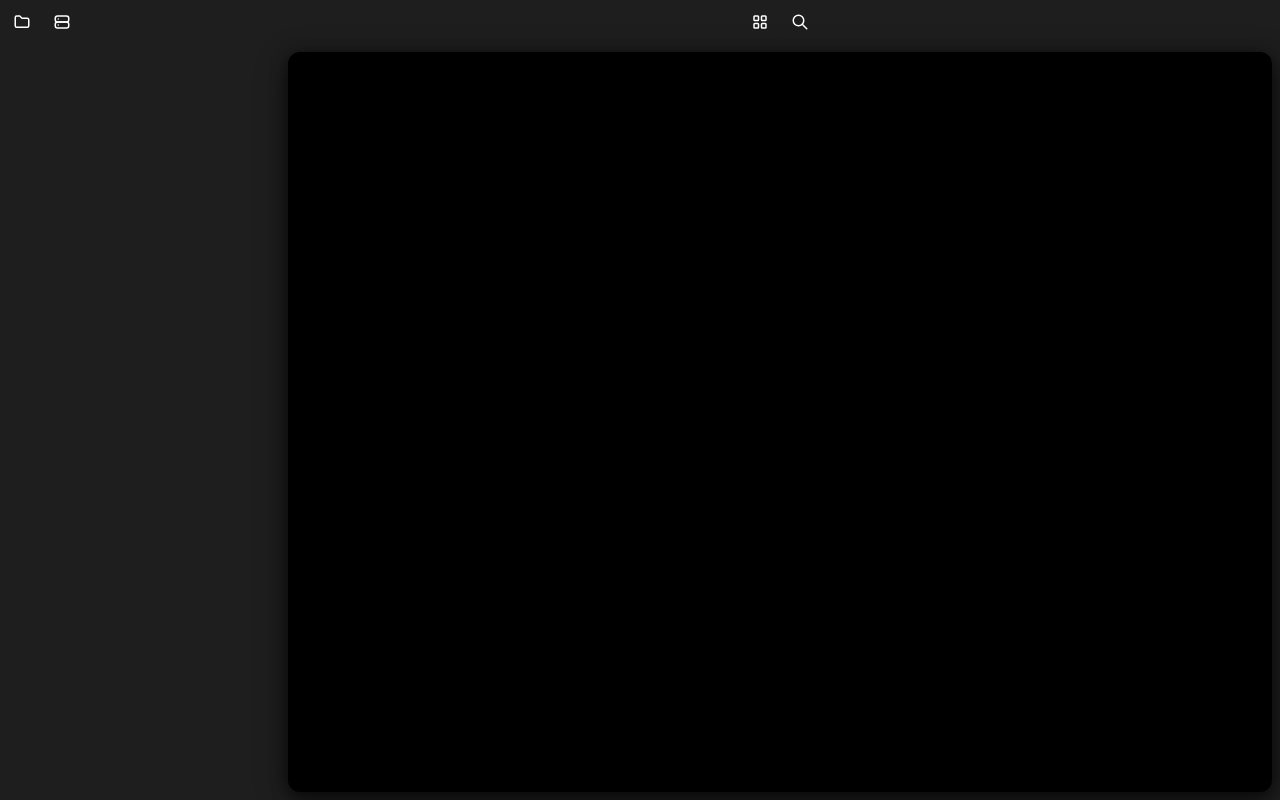
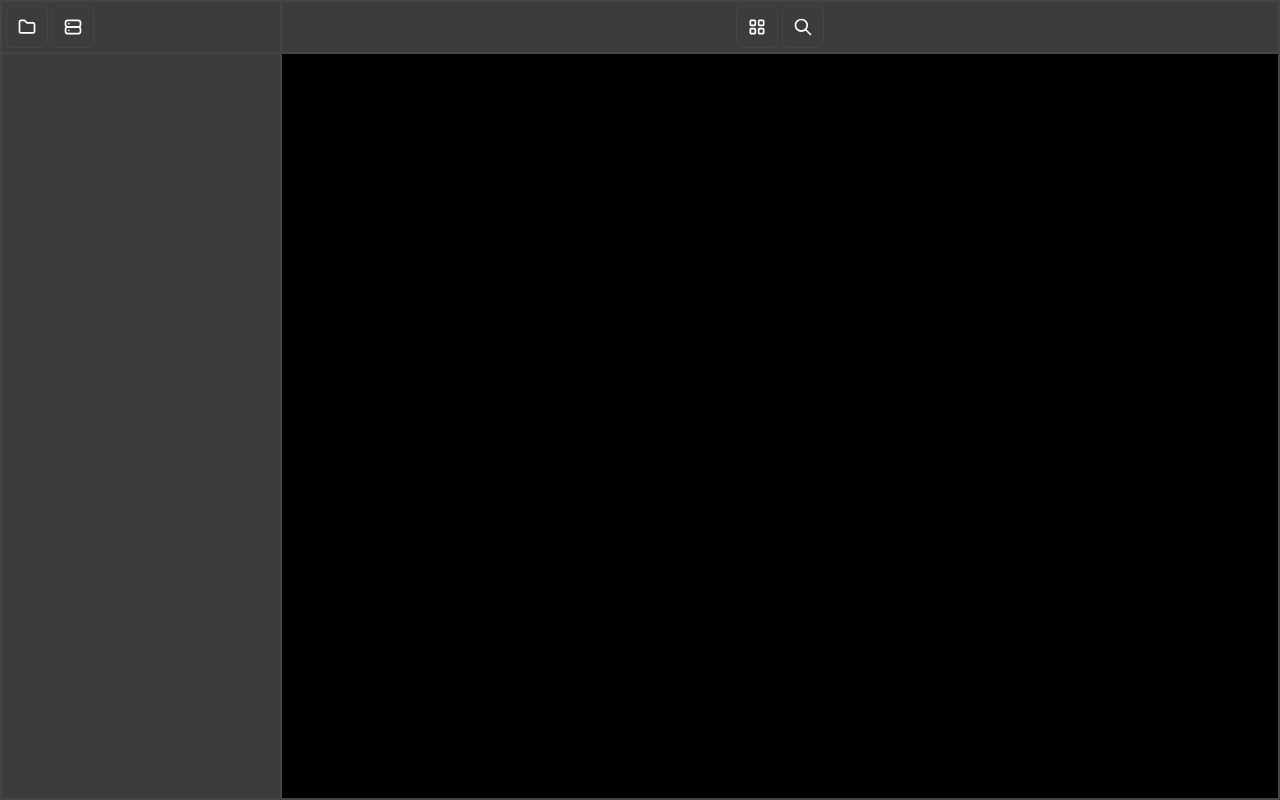
Before and after one commit to serafim-external/ScanMark4, a React (Vite) app in the folder frontend/: page / in a window 1280 px wide. Built offline with nearby package versions, Linux system fonts and the light colour scheme.

Commit message:
Обновлены стили компонентов: изменены цвета фонов, добавлены границы, увеличены размеры иконок для улучшения визуального восприятия

```diff
--- a/frontend/src/App.css
+++ b/frontend/src/App.css
@@ -3,17 +3,19 @@
   height: 100vh;
   display: grid;
   grid-template-columns: 280px 1fr;
-  grid-template-rows: 44px 1fr;
+  grid-template-rows: 52px 1fr;
   grid-gap: 0;
   padding: 0;
-  background-color: #1e1e1e;
+  background-color: #000000;
   font-family: 'Inter', sans-serif;
+  border: 1px solid #454545;
 }
 
 .sources-panel {
   grid-row: 1;
   grid-column: 1;
-  background-color: #1e1e1e;
+  background-color: #3C3C3C;
+  border: 1px solid #454545;
   display: flex;
   align-items: center;
   gap: 4px;
@@ -23,7 +25,8 @@
 .tools-panel {
   grid-row: 1;
   grid-column: 2;
-  background-color: #1e1e1e;
+  background-color: #3C3C3C;
+  border: 1px solid #454545;
   display: flex;
   align-items: center;
   justify-content: center;
@@ -34,7 +37,8 @@
 .browser-panel {
   grid-row: 2;
   grid-column: 1;
-  background-color: #1e1e1e;
+  background-color: #3C3C3C;
+  border: 1px solid #454545;
   overflow-y: auto;
   padding: 8px;
 }
@@ -43,10 +47,6 @@
   grid-row: 2;
   grid-column: 2;
   background-color: #000000;
-  border-radius: 12px;
+  border: 1px solid #454545;
   overflow: hidden;
-  margin: 8px;
-  box-shadow:
-    0 4px 16px rgba(0, 0, 0, 0.6),
-    0 8px 32px rgba(0, 0, 0, 0.4);
 }
--- a/frontend/src/components/Button.jsx
+++ b/frontend/src/components/Button.jsx
@@ -1,8 +1,8 @@
 const Button = ({ children, onClick, variant = 'default', title }) => {
   const baseStyle = {
-    backgroundColor: '#1e1e1e',
+    backgroundColor: '#3C3C3C',
     color: '#ffffff',
-    border: 'none',
+    border: '1px solid #454545',
     borderRadius: '6px',
     cursor: 'pointer',
     fontSize: '13px',
@@ -12,8 +12,8 @@ const Button = ({ children, onClick, variant = 'default', title }) => {
 
   const variants = {
     tool: {
-      width: '36px',
-      height: '36px',
+      width: '42px',
+      height: '42px',
       padding: '0',
       display: 'flex',
       alignItems: 'center',
@@ -27,11 +27,11 @@ const Button = ({ children, onClick, variant = 'default', title }) => {
   const buttonStyle = { ...baseStyle, ...variants[variant] };
 
   const handleMouseEnter = (e) => {
-    e.currentTarget.style.backgroundColor = 'hsl(0, 0%, 25%)';
+    e.currentTarget.style.backgroundColor = '#8E4A49';
   };
 
   const handleMouseLeave = (e) => {
-    e.currentTarget.style.backgroundColor = '#1e1e1e';
+    e.currentTarget.style.backgroundColor = '#3C3C3C';
   };
 
   return (
--- a/frontend/src/components/SourcesPanel.jsx
+++ b/frontend/src/components/SourcesPanel.jsx
@@ -5,10 +5,10 @@ const SourcesPanel = () => {
   return (
     <div className="sources-panel">
       <Button variant="tool" title="Local Files">
-        <FolderIcon size={18} />
+        <FolderIcon size={20} />
       </Button>
       <Button variant="tool" title="PACS">
-        <ServerIcon size={18} />
+        <ServerIcon size={20} />
       </Button>
     </div>
   );
--- a/frontend/src/components/ToolsPanel.jsx
+++ b/frontend/src/components/ToolsPanel.jsx
@@ -3,8 +3,8 @@ import { LayoutIcon, ZoomIcon } from './Icons';
 
 const ToolsPanel = () => {
   const tools = [
-    { label: 'Layout', shortcut: '11', icon: <LayoutIcon size={18} /> },
-    { label: 'Zoom', shortcut: '21', icon: <ZoomIcon size={18} /> }
+    { label: 'Layout', shortcut: '11', icon: <LayoutIcon size={20} /> },
+    { label: 'Zoom', shortcut: '21', icon: <ZoomIcon size={20} /> }
   ];
 
   return (
```
